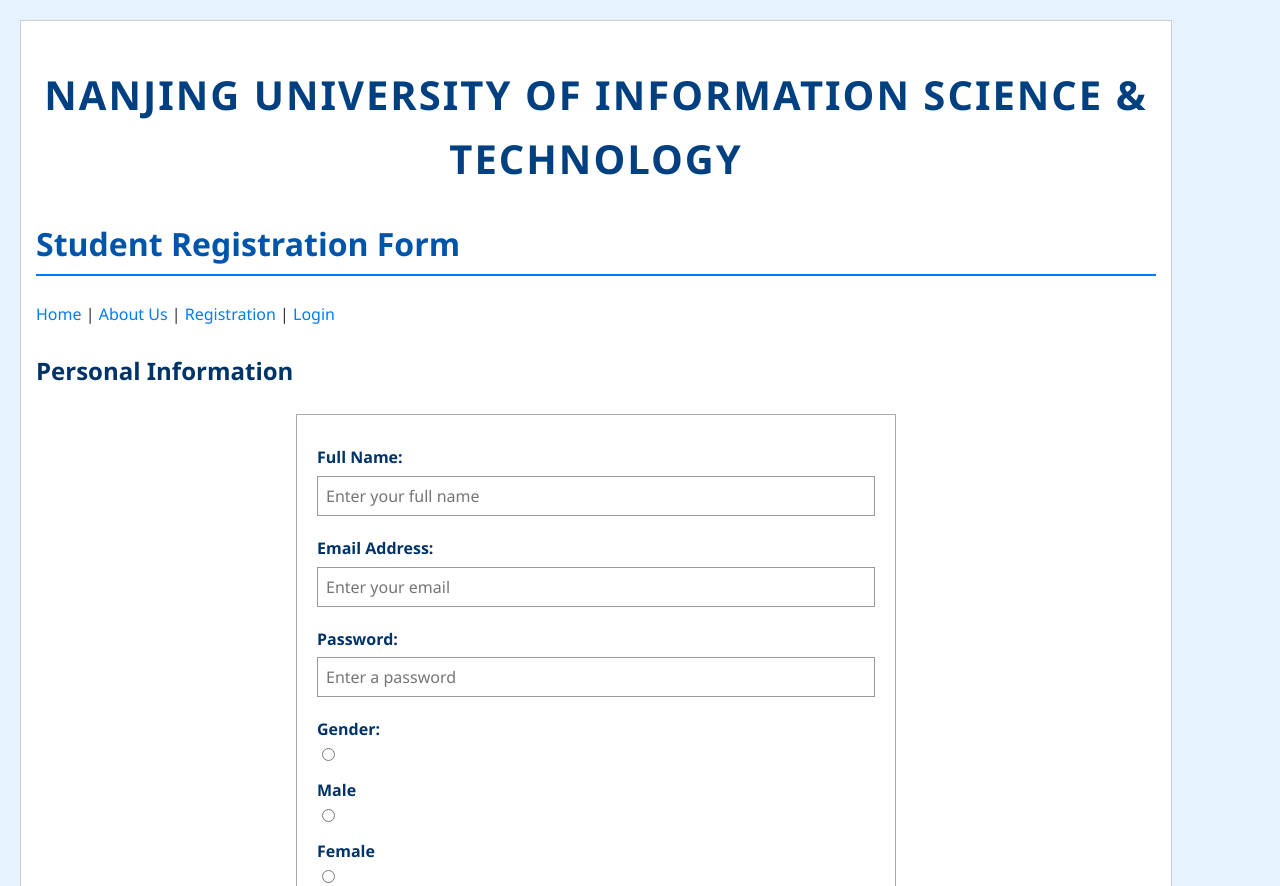
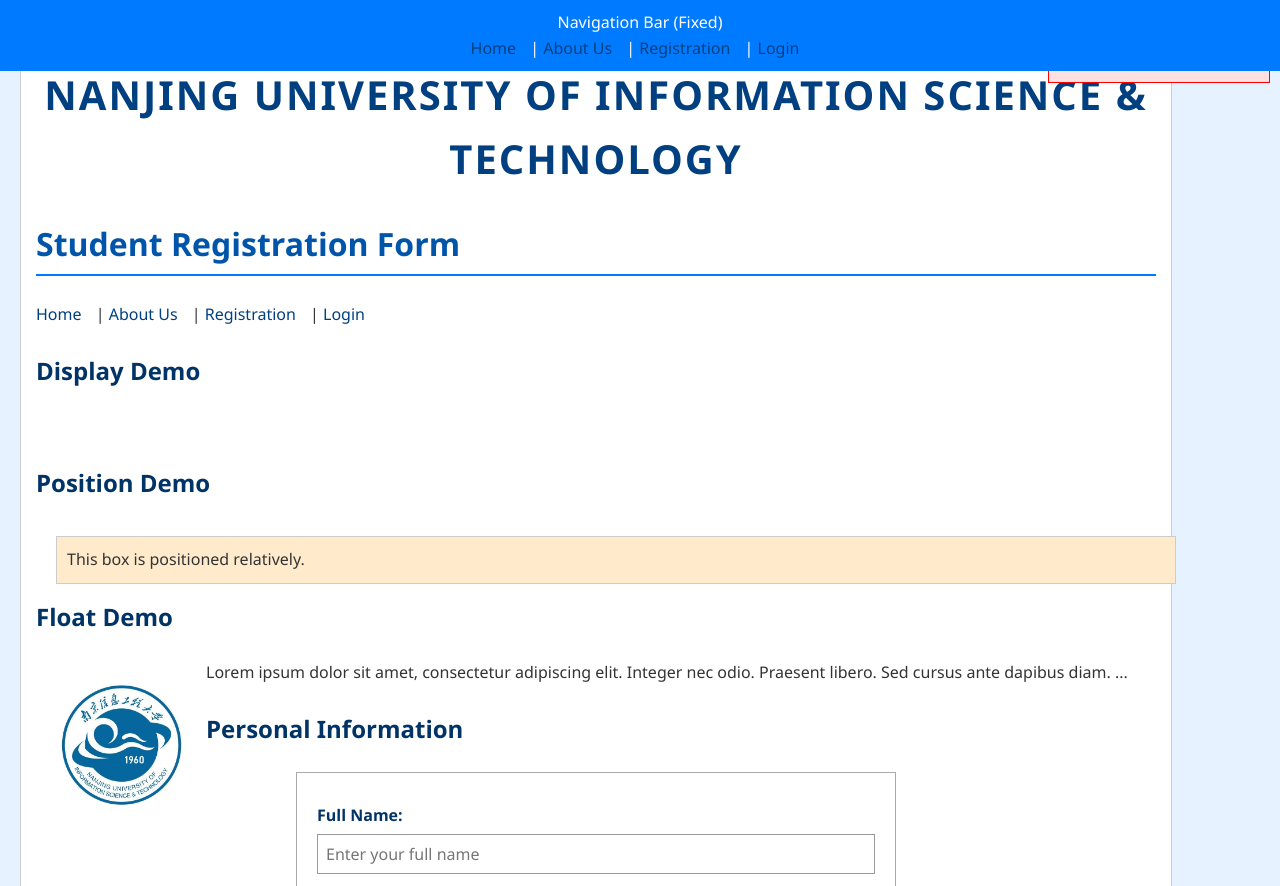
Before and after one commit to huabingyang/huabingyang.github.io, a plain HTML site: page pages/registration.html in a window 1280 px wide. Shown: the top 886 px of the page. Drawn offline with Linux system fonts and the light colour scheme.

Commit message:
CSS Layout Styles

```diff
--- a/css/styles.css
+++ b/css/styles.css
@@ -114,3 +114,63 @@ select {
     width: 100%;
     box-sizing: border-box;
 }
+
+/* Change how navigation links are displayed */
+nav a {
+    display: inline-block;
+    margin-right: 10px;
+    text-decoration: none;
+    color: #004080;
+}
+
+/* Hide an element but keep space */
+.hide-with-visibility {
+    visibility: hidden;
+}
+
+/* Hide an element completely */
+.hide-with-display {
+    display: none;
+}
+
+/* Relative positioning */
+.relative-box {
+    position: relative;
+    top: 10px;
+    left: 20px;
+    background-color: #ffebcc;
+    padding: 10px;
+    border: 1px solid #ccc;
+}
+
+/* Absolute positioning */
+.absolute-box {
+    position: absolute;
+    top: 10px;
+    right: 10px;
+    width: 200px;
+    background-color: #ffe0e0;
+    padding: 10px;
+    border: 1px solid red;
+}
+
+/* Fixed positioning for navigation */
+.fixed-nav {
+    position: fixed;
+    top: 0;
+    left: 0;
+    width: 100%;
+    background-color: #007BFF;
+    color: white;
+    text-align: center;
+    padding: 10px 0;
+    z-index: 1000;
+}
+
+/* Float image to the left */
+.float-left {
+    float: left;
+    margin: 10px;
+    width: 150px;
+    height: auto;
+}
--- a/pages/registration.html
+++ b/pages/registration.html
@@ -7,16 +7,46 @@
 </head>
 <body>
 
+<div class="fixed-nav">Navigation Bar (Fixed)
+    <nav>
+        <a href="../index.html">Home</a> |
+        <a href="about.html">About Us</a> |
+        <a href="registration.html">Registration</a> |
+        <a href="login.html">Login</a>
+    </nav>
+</div>
+
+
 <div class="container">
     <h1>Nanjing University of Information Science & Technology</h1>
     <h2>Student Registration Form</h2>
 
-    <p>
+    <nav>
         <a href="../index.html">Home</a> |
         <a href="about.html">About Us</a> |
         <a href="registration.html">Registration</a> |
         <a href="login.html">Login</a>
-    </p>
+    </nav>
+
+    <h3>Display Demo</h3>
+    <p class="hide-with-visibility">This paragraph is hidden but space is reserved.</p>
+    <p class="hide-with-display">This paragraph is completely hidden.</p>
+
+    <h3>Position Demo</h3>
+    <div>
+        <div class="relative-box">This box is positioned relatively.</div>
+        <div class="absolute-box">This box is positioned absolutely.</div>
+    </div>
+
+    <h3>Float Demo</h3>
+    <div>
+        <img src="../images/logo.png" alt="Campus" class="float-left">
+        <p>
+            Lorem ipsum dolor sit amet, consectetur adipiscing elit. Integer nec odio.
+            Praesent libero. Sed cursus ante dapibus diam. ...
+        </p>
+    </div>
+
 
     <h3>Personal Information</h3>
 
```
